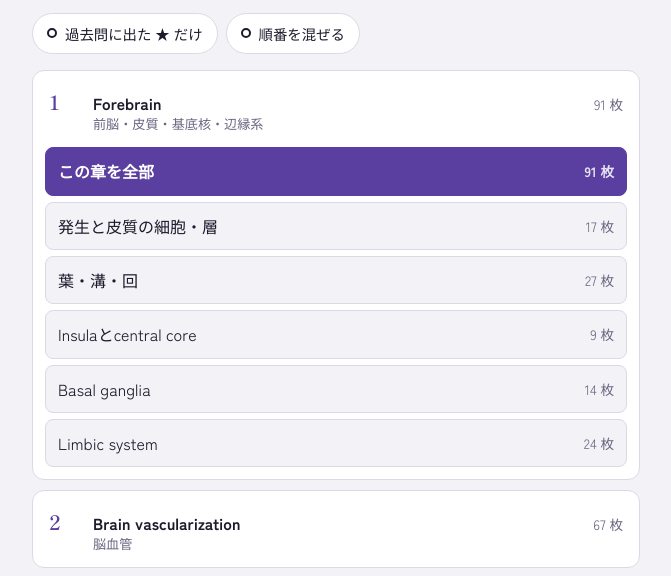
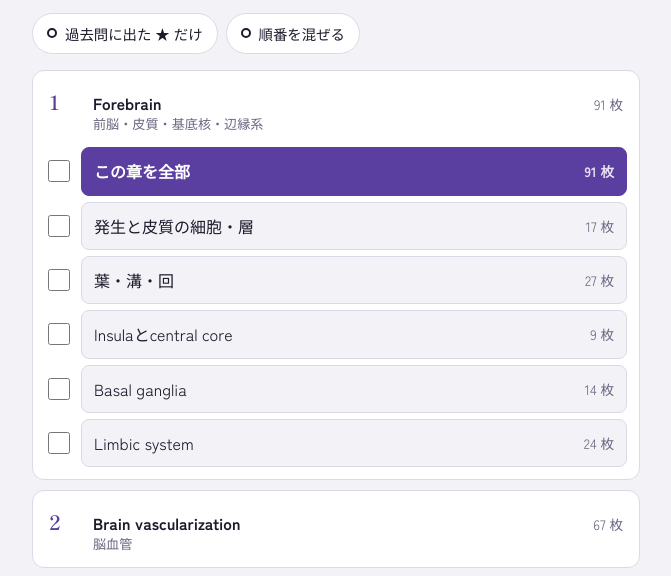
Before and after one commit to yutanihonhungary-max/neuro-flashcards, a plain HTML site: page index.html in a window 1280 px wide. Shown: the part 181-757 px from the top of the page, without its empty margins (304-975 px from the left). Drawn offline with Linux system fonts and the light colour scheme.

Commit message:
Add done checkboxes to each unit in both apps
Co-Authored-By: Claude Opus 5.5 <noreply@anthropic.com>
Claude-Session: https://claude.ai/code/session_01BxsnWn4Lu5fpSX7BxpjE9E

```diff
--- a/index.html
+++ b/index.html
@@ -106,6 +106,13 @@ summary::-webkit-details-marker{display:none}
 .switch{display:flex;background:var(--surface);border:1px solid var(--line);border-radius:999px;padding:3px;align-self:flex-start}
 .switch a{padding:6px 16px;border-radius:999px;font-size:.9rem;color:var(--muted);text-decoration:none;font-weight:600}
 .switch a[aria-current="page"]{background:var(--violet-soft);color:var(--violet)}
+.urow{display:flex;align-items:center;gap:6px}
+.urow .unit{flex:1;min-width:0}
+.chk{flex:none;width:40px;height:40px;display:flex;align-items:center;justify-content:center;margin:-4px -4px -4px -6px;cursor:pointer}
+.chk input{width:22px;height:22px;accent-color:var(--ok);margin:0;cursor:pointer}
+.urow.done .unit{opacity:.5}
+.prog{font-size:.78rem;font-weight:700;color:var(--muted);white-space:nowrap;font-variant-numeric:tabular-nums}
+details.done .prog,details.done .num{color:var(--ok)}
 </style>
 </head>
 <body>
@@ -176,7 +183,29 @@ function renderHome(){
     det.appendChild(units); box.appendChild(det);
   });
   $('total').textContent=total;
+  addChecks();
 }
+const DONE_KEY='neuro-done-chapter';
+function addChecks(){
+  const D=loadDone();
+  document.querySelectorAll('#chapters details').forEach((det,ci)=>{
+    const btns=[...det.querySelectorAll('.units .unit')]; let n=0,k=0;
+    btns.forEach((b,bi)=>{
+      const id=ci+'-'+bi, row=document.createElement('div'); row.className='urow';
+      const lab=document.createElement('label'); lab.className='chk';
+      const cb=document.createElement('input'); cb.type='checkbox'; cb.checked=!!D[id];
+      cb.setAttribute('aria-label',b.firstChild.textContent.replace(/^\d/,'')+' 終わった');
+      cb.addEventListener('change',()=>{const S=loadDone(); if(cb.checked)S[id]=1; else delete S[id]; saveDone(S); row.classList.toggle('done',cb.checked); prog();});
+      lab.appendChild(cb); b.replaceWith(row); row.append(lab,b); row.classList.toggle('done',cb.checked);
+    });
+    const sum=det.querySelector('summary'), p=document.createElement('span'); p.className='prog'; sum.insertBefore(p,sum.lastChild);
+    function prog(){const cs=[...det.querySelectorAll('.chk input')], c=cs.filter(x=>x.checked).length;
+      p.textContent=c?'✓ '+c+'/'+cs.length:''; det.classList.toggle('done',c>0&&c===cs.length);}
+    prog();
+  });
+}
+function loadDone(){try{return JSON.parse(localStorage.getItem(DONE_KEY)||'{}')||{};}catch(e){return {};}}
+function saveDone(S){try{localStorage.setItem(DONE_KEY,JSON.stringify(S));}catch(e){}}
 function mix(a){for(let i=a.length-1;i>0;i--){const j=Math.floor(Math.random()*(i+1));[a[i],a[j]]=[a[j],a[i]];}return a;}
 function start(ci,si){
   full=cardsOf(ci,si); if(!full.length) return;
```
Also changed, not shown: day/index.html (+29 -0 lines), src/day_base.html (+29 -0 lines), 1 other file.
